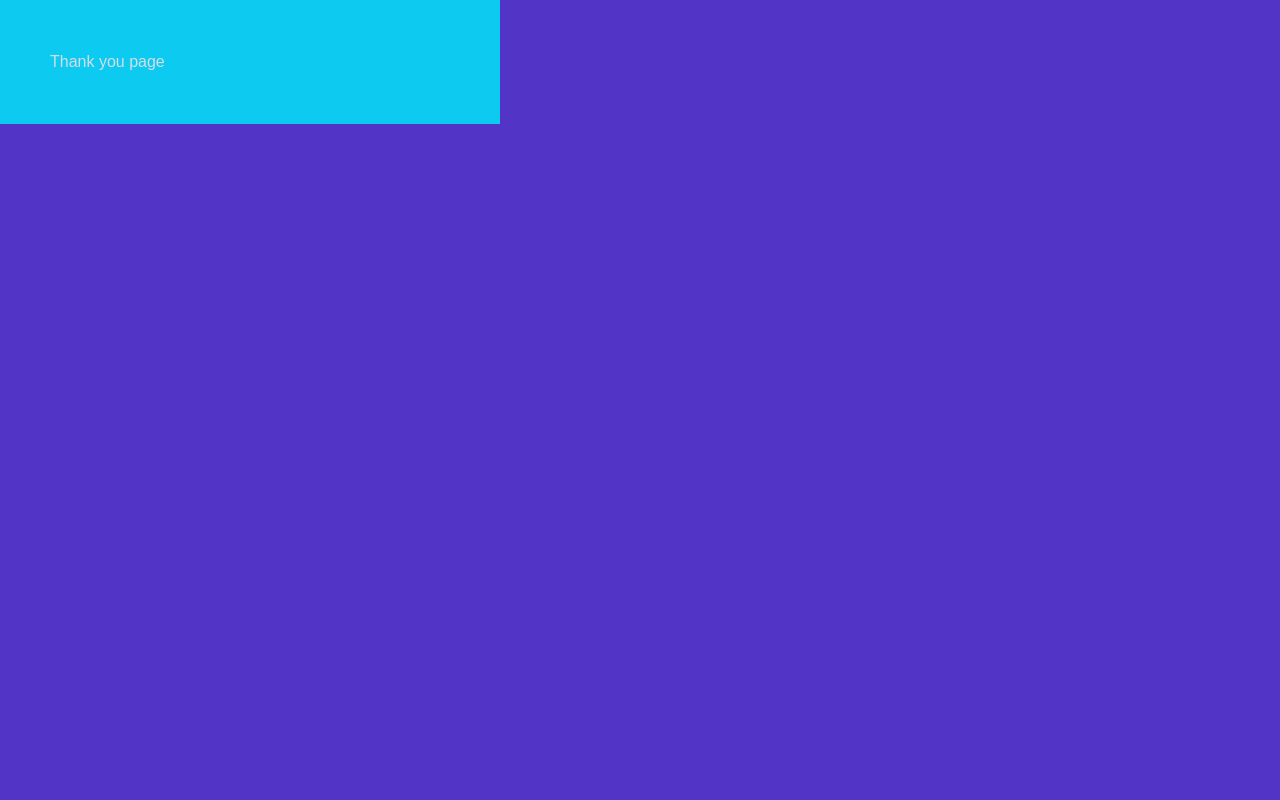
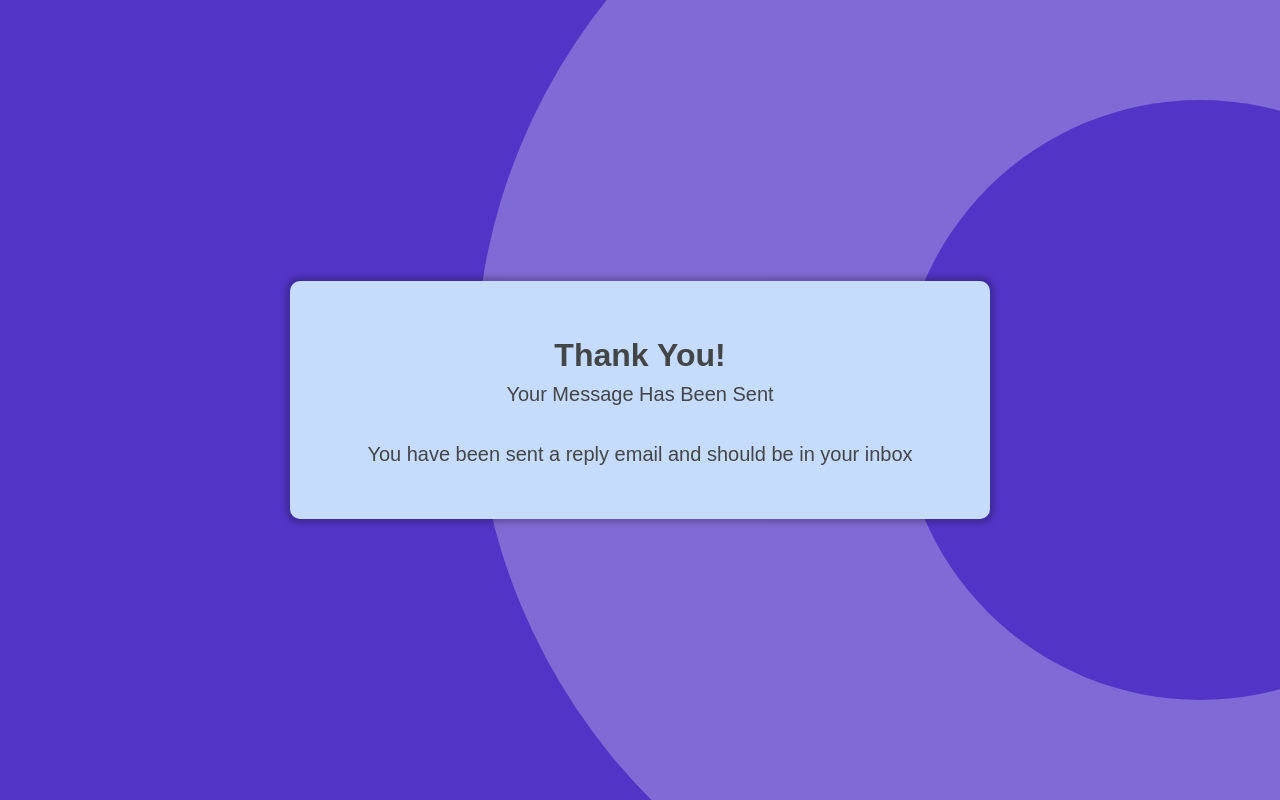
Before and after one commit to Michealleverton/thankyou, a plain HTML site: page index.html in a window 1280 px wide. Drawn offline with Linux system fonts and the light colour scheme.

Commit message:
updating

```diff
--- a/index.html
+++ b/index.html
@@ -11,8 +11,12 @@
 
 <body>
     <div class="thx_container">
+        <div class="big_circle"></div>
+        <div class="little_circle"></div>
         <div class="thxcard">
-            <div class="title">Thank you page</div>
+            <div class="title">Thank You!</div>
+            <div class="basetext">Your Message Has Been Sent</br></br></div>
+            <div class="basetext">You have been sent a reply email and should be in your inbox</div>
         </div>
     </div>
 </body>
--- a/style.css
+++ b/style.css
@@ -61,7 +61,7 @@
     --bs-body-font-size: 1rem;
     --bs-body-font-weight: 400;
     --bs-body-line-height: 1.5;
-    --bs-body-color: #d4dde6;
+    --bs-body-color: #434547;
     --bs-body-bg: rgb(82, 53, 199);
 }
 
@@ -106,14 +106,55 @@ body {
 
 .thx_container {
     position: relative;
-    width: 100%;
+    display: flex;
+    height: 100vh;
+    justify-content: center;
+    align-items: center;
+    overflow: hidden;
 }
 
 .thxcard {
     position: absolute;
     display: flex;
-    width: 400px;
+    flex-direction: column;
+    width: 600px;
     padding: 50px;
-    margin: auto;
-    background: #0dcaf0;
+    margin: 15px;
+    background: #c5dcfd;
+    border-radius: 10px;
+    /* border: solid 1px #000; */
+    box-shadow: 0 0 0.3rem 0.3rem rgba(0, 0, 0, 0.2);
+    outline-style: none;
 }
+
+.big_circle {
+    position: absolute;
+    width: 1200px;
+    height: 1200px;
+    top: -225px;
+    left: 475px;
+    border-radius: 100%;
+    background: rgba(255, 255, 255, 0.265);
+}
+
+.little_circle {
+    position: absolute;
+    width: 600px;
+    height: 600px;
+    top: 100px;
+    left: 900px;
+    border-radius: 100%;
+    background: rgb(82, 53, 199);
+}
+
+.title {
+text-align: center;
+font-weight: 600;
+font-size: 2rem;
+}
+
+.basetext {
+    text-align: center;
+    font-weight: 200;
+    font-size: 1.25rem;
+}
```
